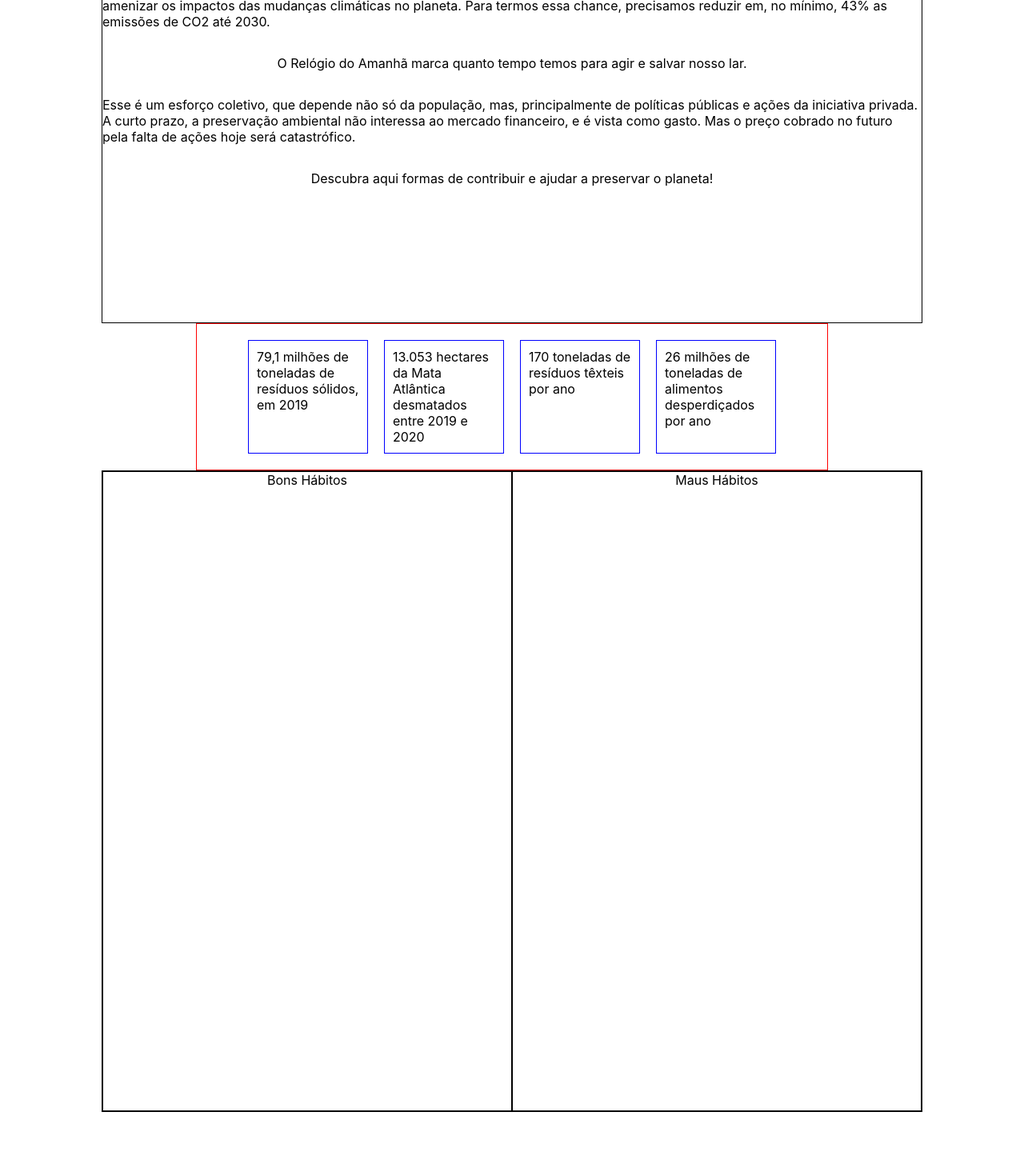
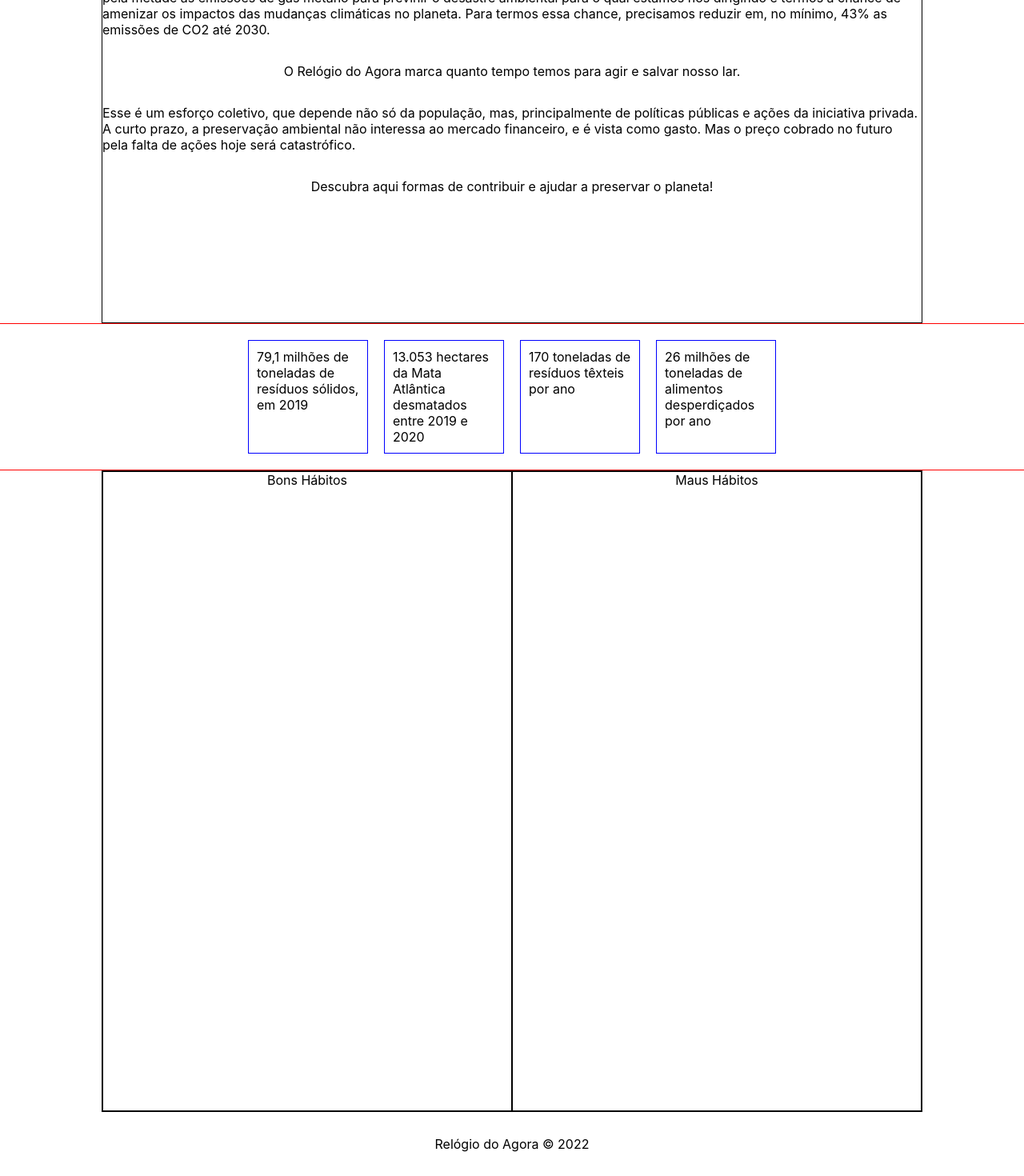
Before and after one commit to smcarolina/relogoio-do-agora, a React (Create React App) app in the folder relogio-do-agora/: page / in a window 1280 px wide. Shown: the part 398-1868 px from the top of the page at 80% size. Before the commit the page ends 1788 px from the top, so only its background shows below. Built offline with nearby package versions, Linux system fonts and the light colour scheme.

Commit message:
feat: create footer

```diff
--- a/relogio-do-agora/src/App.js
+++ b/relogio-do-agora/src/App.js
@@ -1,10 +1,10 @@
 import React from 'react'
 import styled from 'styled-components';
-import AnchorLink from 'react-anchor-link-smooth-scroll';
 import Banner from './components/Banner/Banner';
 import Clock from './components/Countdown/Clock';
 import Header from './components/Header/Header'
 import HabitsSession from './components/HabitsSession/HabitsSession';
+import Footer from './components/Footer/Footer';
 
 const App = () => {
 
@@ -20,6 +20,7 @@ const App = () => {
       <Clock id="home"/>
       <Banner/>
       <HabitsSession/>
+      <Footer/>
     </Screen>
   );
 }
--- a/relogio-do-agora/src/components/Banner/style.js
+++ b/relogio-do-agora/src/components/Banner/style.js
@@ -3,7 +3,7 @@ import styled from "styled-components";
 export const InfoBanner = styled.div`
     display: flex;
     justify-content: center;
-    width: 60vw;
+    width: 100%;
     border: 1px solid red;
     padding: 10px;
 `
--- a/relogio-do-agora/src/components/Countdown/Clock.js
+++ b/relogio-do-agora/src/components/Countdown/Clock.js
@@ -12,7 +12,7 @@ const Clock = () => {
             {renderClock()}
         </List>
         <p>De acordo com o último <a target={"_blank"} href="https://www.ipcc.ch/site/assets/uploads/2019/07/SPM-Portuguese-version.pdf">relatório do IPCC</a>, o mundo inteiro precisa se unir e zerar, até 2050, as emissões de gás carbônico e reduzir pela metade as emissões de gás metano para previnir o desastre ambiental para o qual estamos nos dirigindo e termos a chance de amenizar os impactos das mudanças climáticas no planeta. Para termos essa chance, precisamos reduzir em, no mínimo, 43% as emissões de CO2 até 2030.</p>
-        <p>O Relógio do Amanhã marca quanto tempo temos para agir e salvar nosso lar.</p>
+        <p>O Relógio do Agora marca quanto tempo temos para agir e salvar nosso lar.</p>
         <p>Esse é um esforço coletivo, que depende não só da população, mas, principalmente de políticas públicas e ações da iniciativa privada. A curto prazo, a preservação ambiental não interessa ao mercado financeiro, e é vista como gasto. Mas o preço cobrado no futuro pela falta de ações hoje será catastrófico.</p>
         <p>Descubra aqui formas de contribuir e ajudar a preservar o planeta!</p>
     </ClockContainer>
--- a/relogio-do-agora/src/components/Countdown/countdown.js
+++ b/relogio-do-agora/src/components/Countdown/countdown.js
@@ -53,12 +53,12 @@ export default class Countdown {
 
         const seconds = this.seconds % 60
 
-        return [`${years} anos`,
-        `${months} meses`,
-        `${days} dias`,
-        `${hours} horas`,
-        `${minutes} minutos`,
-        `${seconds} segundos`];
+        return [years,
+        months,
+        days,
+        hours,
+        minutes,
+        seconds];
     }
 
 }
--- a/relogio-do-agora/src/components/Countdown/style.js
+++ b/relogio-do-agora/src/components/Countdown/style.js
@@ -18,17 +18,17 @@ display: flex;
 /* flex-c: repeat(auto-fit, minmax(280px, 480px)); */
 justify-content: center;
 gap: 10px;
-padding: 10px;
+/* padding: 10px; */
 `
 
 export const Item = styled.li`
 list-style: none;
-font-family: 'Times New Roman', Times, serif;
-font-style: italic;
+font-family: 'Inter', 'Times New Roman', Times, serif;
+font-size: 3rem;
+font-weight: bold;
 padding: 1rem;
-color:#00ff00;
-background: #1e1e1e ;
-border-radius: 5px;
-box-shadow: 0 2px 2px rgba(0, 0, 0, 0.4);
+color:#000;
+background: #f1f91b ;
+
 text-align: center;
 `
--- /dev/null
+++ b/relogio-do-agora/src/components/Footer/Footer.js
@@ -0,0 +1,10 @@
+import React from "react";
+import { FooterCont } from "./style";
+
+const Footer = () => {
+    return <FooterCont>
+        <p>Relógio do Agora &copy; 2022</p>
+    </FooterCont>
+}
+
+export default Footer
--- /dev/null
+++ b/relogio-do-agora/src/components/Footer/style.js
@@ -0,0 +1,9 @@
+import styled from 'styled-components'
+
+export const FooterCont = styled.footer`
+    width: 100%;
+    height: 10vh;
+    display: flex;
+    justify-content: center;
+    align-items: center;
+`
--- a/relogio-do-agora/src/components/Header/Header.js
+++ b/relogio-do-agora/src/components/Header/Header.js
@@ -1,5 +1,7 @@
 import React from "react";
 import { HeaderContainer, Link, Logo, Nav } from "./style";
+// import AnchorLink from 'react-anchor-link-smooth-scroll';
+
 import LogoImg from '../../assets/img/LogoImg.jpeg'
 
 const Header = () => {
@@ -8,6 +10,7 @@ const Header = () => {
 
     <Nav>
 
+        {/* <AnchorLink href="#home">Início</AnchorLink> */}
         <Link href="#home">Início</Link>
         <Link href="#quem-somos">Quem somos</Link>
         <Link href="#ranking">Ranking</Link>
--- a/relogio-do-agora/src/components/Header/style.js
+++ b/relogio-do-agora/src/components/Header/style.js
@@ -11,7 +11,7 @@ export const HeaderContainer = styled.header`
 
 export const Logo = styled.img`
     height: 100%;
-    margin-left: 20px;
+    /* margin-left: 20px; */
 `
 
 export const Nav = styled.nav`
--- a/relogio-do-agora/src/index.css
+++ b/relogio-do-agora/src/index.css
@@ -1,3 +1,4 @@
+@import url('https://fonts.googleapis.com/css2?family=Inter:wght@400;600;900&display=swap');
 body {
   margin: 0;
   font-family: -apple-system, BlinkMacSystemFont, 'Segoe UI', 'Roboto', 'Oxygen',
```
